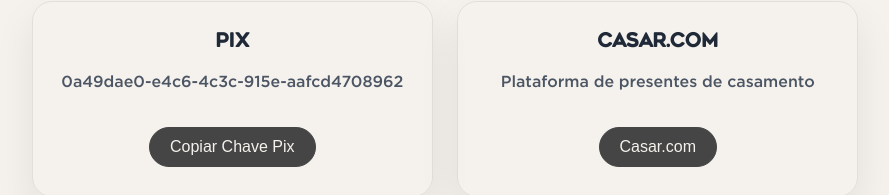
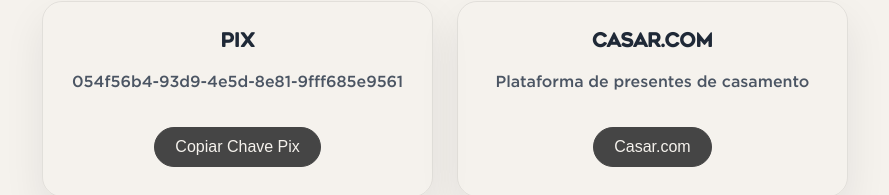
Before and after one commit to SeuZeRicardo/ricardo-giovanna, a React (Vite) app: page / in a window 1280 px wide. Shown: the part 4322-4517 px from the top of the page, without its empty margins (195-1084 px from the left). Built offline with nearby package versions, Linux system fonts and the light colour scheme.

Commit message:
refactor(presents): Update pixKey value in Presents component

```diff
--- a/src/components/presents/presents.jsx
+++ b/src/components/presents/presents.jsx
@@ -9,7 +9,7 @@
 gsap.registerPlugin(useGSAP);
 
 const Presents = () => {
-  const pixKey = "0a49dae0-e4c6-4c3c-915e-aafcd4708962";
+  const pixKey = "054f56b4-93d9-4e5d-8e81-9fff685e9561";
   const [alertData, setAlertData] = useState(null);
 
   const handleButtonClick = () => {
```
